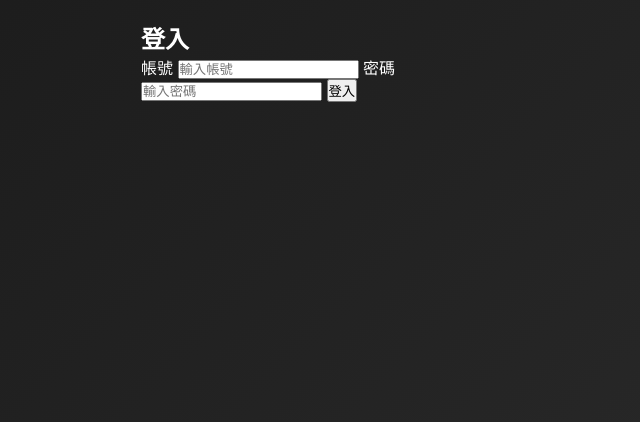
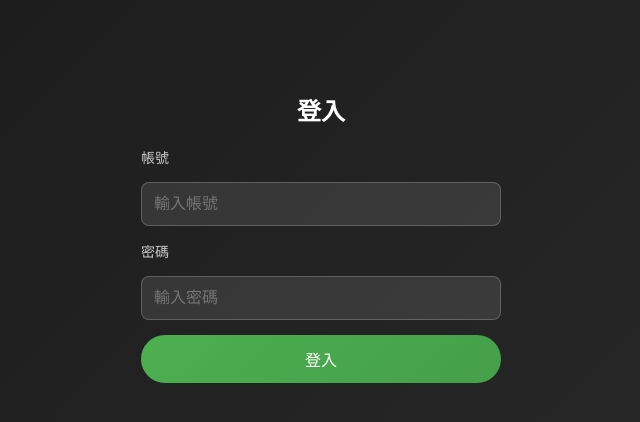
Before and after one commit to jeremy980527/001---Personal, a plain HTML site: page index.html in a window 1280 px wide. Shown: the whole page, without its empty margins (319-959 px from the left). Drawn offline with Linux system fonts and the light colour scheme.

Commit message:
styles.css

```diff
--- a/styles.css
+++ b/styles.css
@@ -537,6 +537,61 @@ body {
     justify-content: center;
 }
 
+/* 登入頁面樣式 */
+.login-content {
+    text-align: center;
+    padding-top: 20%;
+}
+
+.login-content h2 {
+    font-size: 24px;
+    margin-bottom: 20px;
+    color: white;
+}
+
+.login-form {
+    display: flex;
+    flex-direction: column;
+    gap: 15px;
+}
+
+.login-form label {
+    font-size: 14px;
+    color: #ccc;
+    text-align: left;
+}
+
+.login-form input {
+    background: rgba(255, 255, 255, 0.1);
+    border: 1px solid rgba(255, 255, 255, 0.2);
+    color: white;
+    padding: 12px;
+    border-radius: 8px;
+    font-size: 16px;
+}
+
+.btn-login {
+    background: linear-gradient(135deg, #4CAF50, #45a049);
+    border: none;
+    color: white;
+    padding: 12px;
+    border-radius: 25px;
+    cursor: pointer;
+    font-size: 16px;
+    transition: all 0.3s ease;
+}
+
+.btn-login:hover {
+    background: linear-gradient(135deg, #45a049, #4CAF50);
+    transform: translateY(-2px);
+}
+
+.login-error {
+    color: #ff6b6b;
+    font-size: 14px;
+    margin-top: 10px;
+}
+
 /* 響應式設計 */
 @media (max-width: 480px) {
     .container {
```
